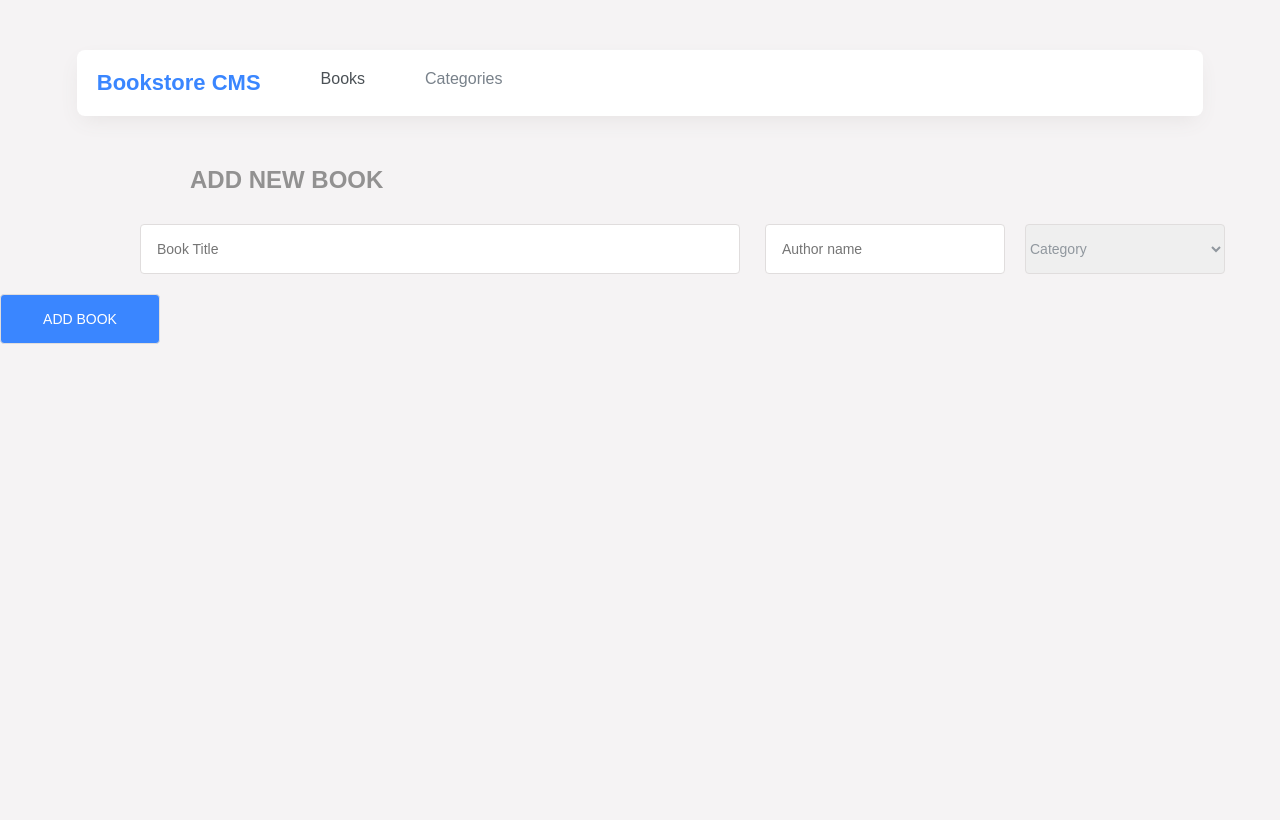
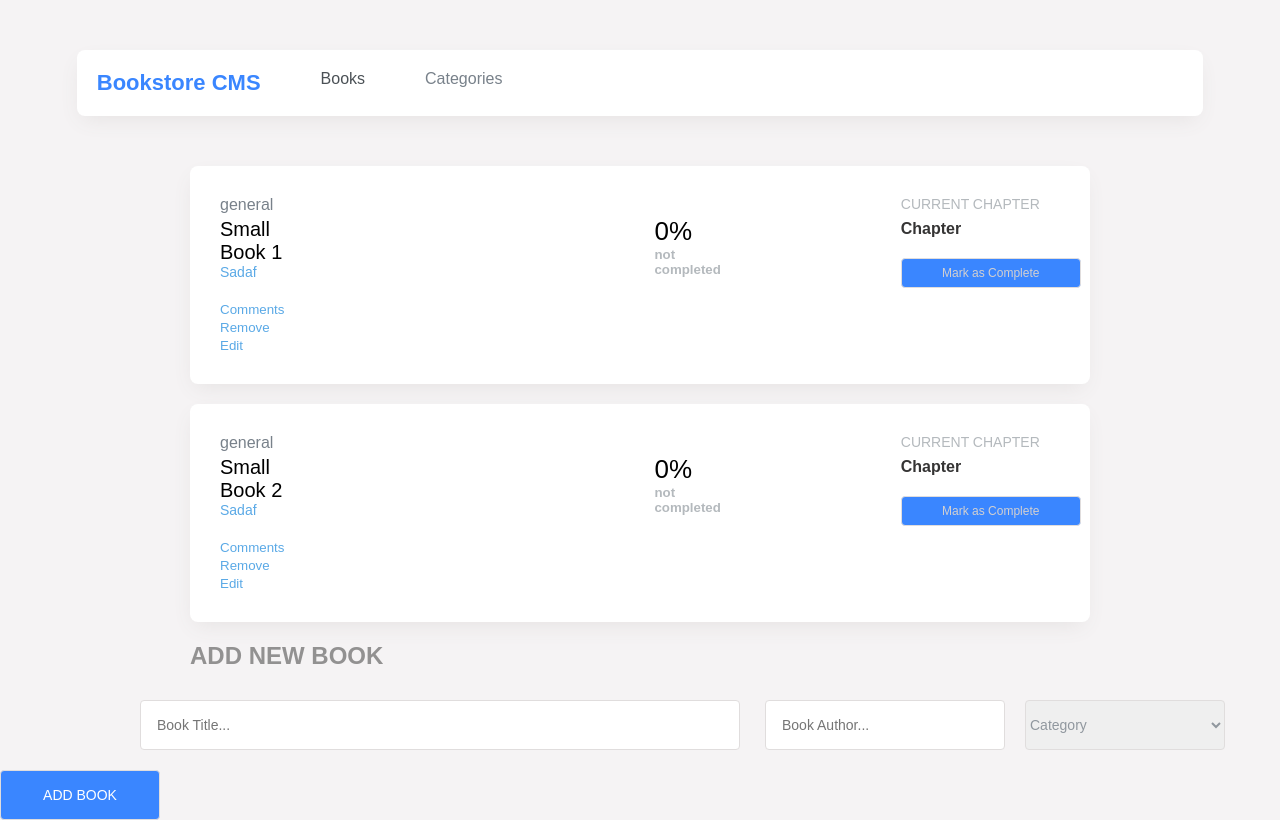
Before and after one commit to sadaf-Daneshgar/bookstore, a React (Create React App) app: page / in a window 1280 px wide. Built offline with nearby package versions, Linux system fonts and the light colour scheme.

Commit message:
Saperate the codes into files and create a default array with detials

```diff
--- a/package.json
+++ b/package.json
@@ -7,6 +7,7 @@
     "@testing-library/react": "^13.4.0",
     "@testing-library/user-event": "^13.5.0",
     "bootstrap": "^5.3.2",
+    "prop-types": "^15.8.1",
     "react": "^18.2.0",
     "react-dom": "^18.2.0",
     "react-router-dom": "^6.16.0",
--- a/src/App.js
+++ b/src/App.js
@@ -1,6 +1,7 @@
-import { Route, Routes } from 'react-router-dom';
+import { Routes, Route } from 'react-router-dom';
 import Navbar from './components/Navbar';
-import AddBook from './components/Addbook';
+import BookDiv from './components/BookForm';
+import BookList from './components/BookList';
 import Category from './components/category';
 
 function App() {
@@ -8,9 +9,10 @@ function App() {
     <div className="App">
       <Navbar />
       <Routes>
-        <Route path="/" element={<AddBook />} />
+        <Route path="/" element={<BookList />} />
         <Route path="/category" element={<Category />} />
       </Routes>
+      <BookDiv />
     </div>
   );
 }
--- a/src/components/Addbook.js
+++ /dev/null
@@ -1,114 +0,0 @@
-import React, { useState } from 'react';
-import './navbar.css';
-
-function AddBook() {
-  const [newbook, setNewbook] = useState({
-    title: '',
-    author: '',
-    category: 'Category',
-  });
-
-  const [books, setBooks] = useState([]);
-
-  function AddbookHundle(e) {
-    e.preventDefault();
-
-    const newBook = {
-      id: crypto.randomUUID(),
-      title: newbook.title,
-      author: newbook.author,
-      category: newbook.category,
-    };
-
-    setBooks((currentBooks) => [...currentBooks, newBook]);
-
-    setNewbook({
-      title: '',
-      author: '',
-      category: 'Category',
-    });
-  }
-
-  function DeleteBook(id) {
-    setBooks((currentBooks) => currentBooks.filter((book) => book.id !== id));
-  }
-
-  return (
-    <>
-      <div className="book-list">
-        {books.map((book) => (
-          <div className="bookcont" key={book.id}>
-            <div className="books-info">
-              <span className="book-cata">{book.category}</span>
-              <h3 className="book-title">{book.title}</h3>
-              <p className="book-author">{book.author}</p>
-              <button type="button" className="btn" id="commit">
-                Comments
-              </button>
-              <button
-                type="button"
-                className="btn"
-                id="remove"
-                onClick={() => DeleteBook(book.id)}
-              >
-                Remove
-              </button>
-              <button type="button" className="btn" id="edit">
-                Edit
-              </button>
-            </div>
-            <div className="compelet">
-              <span className="precent">
-                64%
-              </span>
-              <h5>completed</h5>
-            </div>
-            <div className="current-part ">
-              <p className="current-chapter">CURRENT CHAPTER</p>
-              <h4>Chapter 17</h4>
-              <button type="button" className="upd-btn">
-                UPDATE PROGRESS
-              </button>
-            </div>
-          </div>
-        ))}
-      </div>
-
-      {/* Add book part */}
-      <div className="container">
-        <h2>ADD NEW BOOK</h2>
-        <div className="cont">
-          <input
-            type="text"
-            placeholder="Book Title"
-            className="input-book"
-            value={newbook.title}
-            onChange={(e) => setNewbook({ ...newbook, title: e.target.value })}
-          />
-          <input
-            type="text"
-            placeholder="Author name"
-            className="input-author"
-            value={newbook.author}
-            onChange={(e) => setNewbook({ ...newbook, author: e.target.value })}
-          />
-          <select
-            className="select-cata"
-            value={newbook.category}
-            onChange={(e) => setNewbook({ ...newbook, category: e.target.value })}
-          >
-            <option value="Category">Category</option>
-            <option value="Fiction">Fiction</option>
-            <option value="General">General</option>
-            <option value="Amazing">Amazing</option>
-          </select>
-          <button type="button" className="addbtn" onClick={AddbookHundle}>
-            ADD BOOK
-          </button>
-        </div>
-      </div>
-    </>
-  );
-}
-
-export default AddBook;
--- /dev/null
+++ b/src/components/Book.js
@@ -0,0 +1,48 @@
+import React from 'react';
+import PropTypes from 'prop-types';
+
+function Book({
+  category, bookTitle, bookAuthor, isCompleted, toggleStatus,
+}) {
+  return (
+    <div className={`book-list ${isCompleted ? 'completed' : ''}`}>
+      <div className="bookcont" key={bookTitle}>
+        <div className="books-info">
+          <div className="book-cata">{category}</div>
+          <p className="book-title">{bookTitle}</p>
+          <p className="book-author">{bookAuthor}</p>
+          <button type="button" className="btn" id="commit">
+            Comments
+          </button>
+          <button type="button" className="btn" id="delete">
+            Remove
+          </button>
+          <button type="button" className="btn" id="edit">
+            Edit
+          </button>
+        </div>
+        <div className="compelet">
+          <span className="precent">{isCompleted ? '100%' : '0%'}</span>
+          <h5>{isCompleted ? 'completed' : 'not completed'}</h5>
+        </div>
+        <div className="current-part">
+          <p className="current-chapter">CURRENT CHAPTER</p>
+          <h4>Chapter</h4>
+          <button type="button" className="upd-btn" onClick={toggleStatus}>
+            {isCompleted ? 'Mark as Incomplete' : 'Mark as Complete'}
+          </button>
+        </div>
+      </div>
+    </div>
+  );
+}
+
+Book.propTypes = {
+  category: PropTypes.string.isRequired,
+  bookTitle: PropTypes.string.isRequired,
+  bookAuthor: PropTypes.string.isRequired,
+  isCompleted: PropTypes.bool.isRequired,
+  toggleStatus: PropTypes.func.isRequired,
+};
+
+export default Book;
--- /dev/null
+++ b/src/components/BookForm.js
@@ -0,0 +1,28 @@
+import React from 'react';
+
+function BookDiv() {
+  return (
+    <>
+      <div className="contanier">
+        <h2>ADD NEW BOOK</h2>
+        <form>
+          <input type="text" placeholder="Book Title..." className="input-book" />
+          <input type="text" placeholder="Book Author..." className="input-author" />
+          <select className="select-cata">
+            <option value="Category" selected>
+              Category
+            </option>
+            <option value="Fiction">Fiction</option>
+            <option value="General">General</option>
+            <option value="Amazing">Amazing</option>
+          </select>
+          <button type="button" className="addbtn">
+            ADD BOOK
+          </button>
+        </form>
+      </div>
+    </>
+  );
+}
+
+export default BookDiv;
--- /dev/null
+++ b/src/components/BookList.js
@@ -0,0 +1,39 @@
+import React, { useState } from 'react';
+import Book from './Book';
+
+function BookList() {
+  const [bookStatus, setBookStatus] = useState({});
+
+  const listBooks = [
+    {
+      id: 1, category: 'general', bookTitle: 'Small Book 1', bookAuthor: 'Sadaf',
+    },
+    {
+      id: 2, category: 'general', bookTitle: 'Small Book 2', bookAuthor: 'Sadaf',
+    },
+  ];
+
+  const toggleBookStatus = (id) => {
+    setBookStatus((prevStatus) => ({
+      ...prevStatus,
+      [id]: !prevStatus[id],
+    }));
+  };
+
+  return (
+    <>
+      {listBooks.map((book) => (
+        <Book
+          key={book.id}
+          category={book.category}
+          bookTitle={book.bookTitle}
+          bookAuthor={book.bookAuthor}
+          isCompleted={bookStatus[book.id] || false}
+          toggleStatus={() => toggleBookStatus(book.id)}
+        />
+      ))}
+    </>
+  );
+}
+
+export default BookList;
--- a/src/components/Navbar.js
+++ b/src/components/Navbar.js
@@ -18,7 +18,7 @@ function Navbar() {
             </Link>
           </li>
           <li className="nav-item">
-            <Link className="nav-link" id="imp3" to="/category">
+            <Link className="nav-link" id="imp3" to="category">
               Categories
             </Link>
           </li>
--- a/src/components/navbar.css
+++ b/src/components/navbar.css
@@ -106,7 +106,6 @@ h2 {
 }
 
 /* boolist */
-
 .bookcont {
   display: flex;
   padding: 30px;
@@ -126,6 +125,7 @@ h2 {
 
 .book-title {
   padding-top: 4px;
+  font-size: 20px;
 }
 
 .book-author {
```
Also changed, not shown: 1 other file (tests, documents, lock files or other folders).
